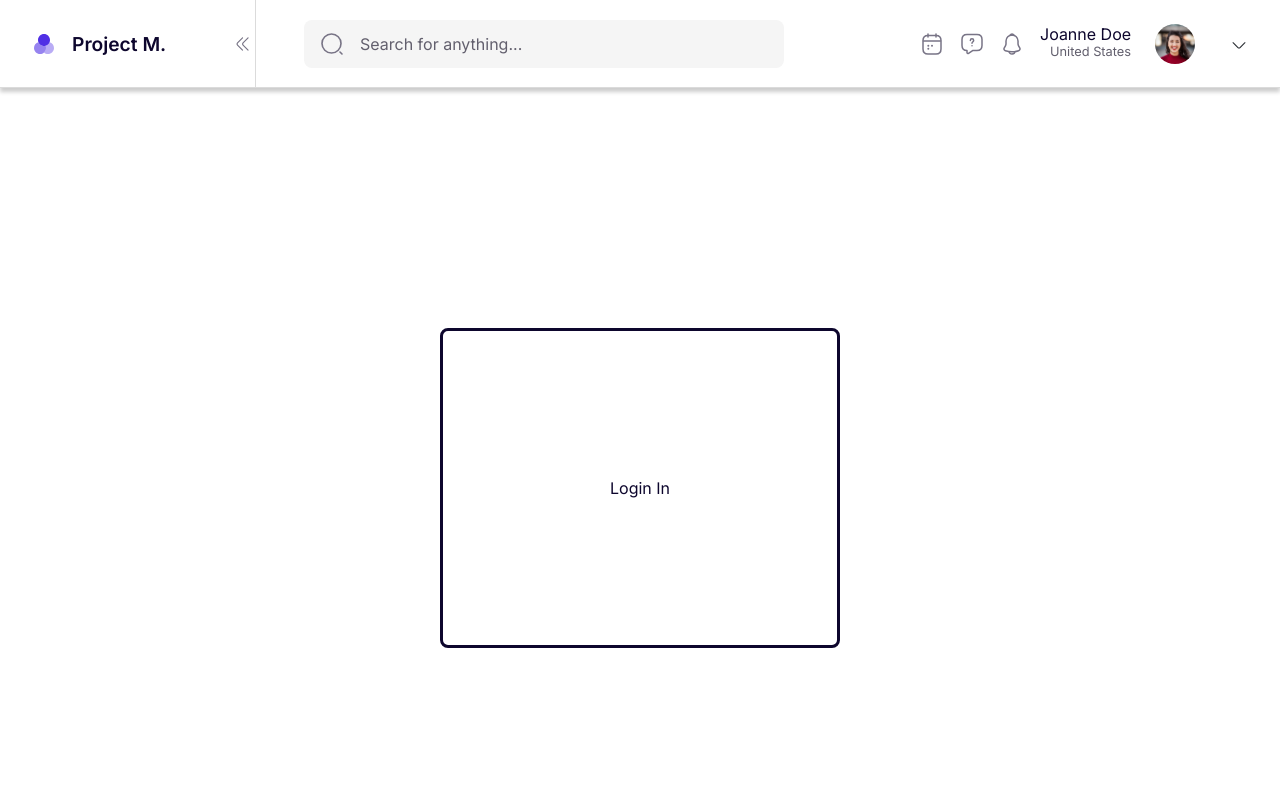
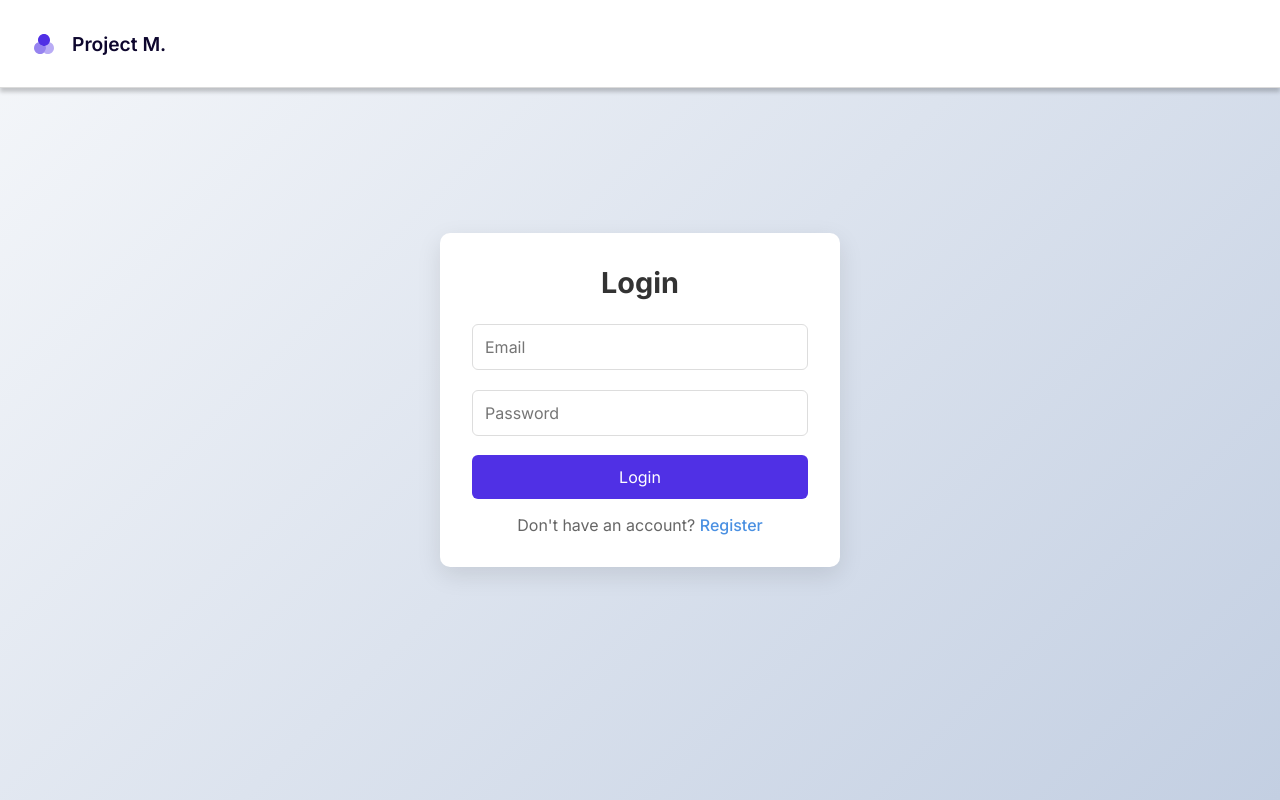
Before and after one commit to misha-vynnyk/project_m, a React (Vite) app: page / in a window 1280 px wide. Built offline with nearby package versions, Linux system fonts and the light colour scheme.

Commit message:
feat: added logIn and logOut button

```diff
--- a/src/components/Header/Header.jsx
+++ b/src/components/Header/Header.jsx
@@ -7,9 +7,11 @@ import { HeaderContainer, HeaderMainWrapper } from "./Header.styled";
 import PropTypes from "prop-types";
 import { SearchBar } from "./SearchBar/SearchBar";
 import { UserBlock } from "./UserBlock/UserBlock";
-import { forwardRef } from "react";
+import { forwardRef, useContext } from "react";
+import { loginContext } from "../../context/loginContext";
 
 const Header = forwardRef(({ onToggleSidebar, isSidebarOpen }, ref) => {
+  const { isLoggedIn } = useContext(loginContext);
   return (
     <HeaderContainer ref={ref}>
       <SidebarTopWrapper>
@@ -18,6 +20,7 @@ const Header = forwardRef(({ onToggleSidebar, isSidebarOpen }, ref) => {
           <span>Project M.</span>
         </Logo>
 
+        {isLoggedIn ? (
           <SidebarOpener
             className="sidebar-toggle"
             onClick={onToggleSidebar}
@@ -25,12 +28,19 @@ const Header = forwardRef(({ onToggleSidebar, isSidebarOpen }, ref) => {
           >
             <img src="icon/arrow_left.svg" alt="Sidebar opener" />
           </SidebarOpener>
+        ) : (
+          ""
+        )}
       </SidebarTopWrapper>
 
+      {isLoggedIn ? (
         <HeaderMainWrapper>
           <SearchBar />
           <UserBlock />
         </HeaderMainWrapper>
+      ) : (
+        ""
+      )}
     </HeaderContainer>
   );
 });
--- a/src/components/Header/UserBlock/UserBlock.jsx
+++ b/src/components/Header/UserBlock/UserBlock.jsx
@@ -1,4 +1,4 @@
-import { useState } from "react";
+import { useContext, useState } from "react";
 import {
   UserBlockContainer,
   UserInfo,
@@ -13,6 +13,8 @@ import {
   Wrapper,
   WrapperUserInfo,
 } from "./UserBlock.styled";
+import { ButtonLogout } from "../../LoginPage/LoginPage.styled";
+import { loginContext } from "../../../context/loginContext";
 
 const userMenu = [
   {
@@ -46,6 +48,8 @@ const userInfo = [
 
 export const UserBlock = () => {
   const [isUserMenuOpen, setIsUserMenuOpen] = useState(false);
+    const { handleSubmit } = useContext(loginContext);
+
 
   const handleUserMenuOpen = () => {
     setIsUserMenuOpen((prevState) => !prevState);
@@ -74,6 +78,8 @@ export const UserBlock = () => {
             <UserInfoAvatar src={avatar} alt={userName} role="presentation" />
           </Wrapper>
         ))}
+        <ButtonLogout onClick={handleSubmit}>Logout</ButtonLogout>
+
         <UserMenuOpener
           onClick={handleUserMenuOpen}
           aria-haspopup="true"
@@ -84,9 +90,7 @@ export const UserBlock = () => {
       </UserInfo>
       {isUserMenuOpen && (
         <Wrapper>
-          <UserMenuPupUp aria-label="User menu popup">
-
-          </UserMenuPupUp>
+          <UserMenuPupUp aria-label="User menu popup"></UserMenuPupUp>
         </Wrapper>
       )}
     </UserBlockContainer>
--- a/src/components/LoginPage/LoginPage.jsx
+++ b/src/components/LoginPage/LoginPage.jsx
@@ -1,10 +1,85 @@
-import { LoginForm, LoginStyled } from "./LoginPage.styled";
+import { useContext, useState } from "react";
+import {
+  LoginForm,
+  LoginStyled,
+  FormTitle,
+  InputGroup,
+  Input,
+  Button,
+  SwitchText,
+  SwitchLink,
+} from "./LoginPage.styled";
+import { loginContext } from "../../context/loginContext";
 
 const LoginPage = () => {
+  const { isLogin, setIsLogin, handleSubmit } = useContext(loginContext);
+  const [formData, setFormData] = useState({
+    email: "",
+    password: "",
+    confirmPassword: "",
+  });
+
+  // const handleSubmit = (event) => {
+  //   event.preventDefault();
+  //   setIsLogin(prev => !prev)
+  // };
+
+  const handleInputChange = (e) => {
+    const { name, value } = e.target;
+    setFormData((prev) => ({
+      ...prev,
+      [name]: value,
+    }));
+  };
+
   return (
     <LoginStyled>
-      <LoginForm>
-        Login In
+      <LoginForm onSubmit={handleSubmit}>
+        <FormTitle>{isLogin ? "Login" : "Register"}</FormTitle>
+
+        <InputGroup>
+          <Input
+            type="email"
+            name="email"
+            placeholder="Email"
+            value={formData.email}
+            onChange={handleInputChange}
+            required
+          />
+        </InputGroup>
+
+        <InputGroup>
+          <Input
+            type="password"
+            name="password"
+            placeholder="Password"
+            value={formData.password}
+            onChange={handleInputChange}
+            required
+          />
+        </InputGroup>
+
+        {!isLogin && (
+          <InputGroup>
+            <Input
+              type="password"
+              name="confirmPassword"
+              placeholder="Confirm Password"
+              value={formData.confirmPassword}
+              onChange={handleInputChange}
+              required
+            />
+          </InputGroup>
+        )}
+
+        <Button type="submit">{isLogin ? "Login" : "Register"}</Button>
+
+        <SwitchText>
+          {isLogin ? "Don't have an account? " : "Already have an account? "}
+          <SwitchLink onClick={() => setIsLogin(!isLogin)}>
+            {isLogin ? "Register" : "Login"}
+          </SwitchLink>
+        </SwitchText>
       </LoginForm>
     </LoginStyled>
   );
--- a/src/components/LoginPage/LoginPage.styled.jsx
+++ b/src/components/LoginPage/LoginPage.styled.jsx
@@ -4,16 +4,77 @@ export const LoginStyled = styled.div`
   display: flex;
   justify-content: center;
   align-items: center;
-  margin-top: 5.5rem;
-  height: 100vh;
+  min-height: 100vh;
+  background: linear-gradient(135deg, #f5f7fa 0%, #c3cfe2 100%);
+  padding: 20px;
 `;
 
 export const LoginForm = styled.form`
-  display: flex;
-  justify-content: center;
-  align-items: center;
-  border-radius: 0.5rem;
-  border: solid;
-  height: 20rem;
-  width: 25rem;
+  background: white;
+  padding: 2rem;
+  border-radius: 10px;
+  box-shadow: 0 8px 24px rgba(0, 0, 0, 0.1);
+  width: 100%;
+  max-width: 400px;
 `;
+
+export const FormTitle = styled.h2`
+  text-align: center;
+  color: #333;
+  margin-bottom: 1.5rem;
+  font-size: 1.8rem;
+`;
+
+export const InputGroup = styled.div`
+  margin-bottom: 1.2rem;
+`;
+
+export const Input = styled.input`
+  width: 100%;
+  padding: 12px;
+  border: 1px solid #ddd;
+  border-radius: 6px;
+  font-size: 1rem;
+  transition: border-color 0.3s ease;
+
+  &:focus {
+    outline: none;
+    border-color: ${({ theme }) => theme.colors.secondaryLightBackground};
+  }
+`;
+
+export const Button = styled.button`
+  width: 100%;
+  padding: 12px;
+  background: #5030e5;
+  color: white;
+  border: none;
+  border-radius: 6px;
+  font-size: 1rem;
+  cursor: pointer;
+  transition: background 0.3s ease;
+
+  &:hover {
+    background: #5239c3;
+  }
+`;
+
+export const ButtonLogout = styled(Button)`
+  /* width: 10rem; */
+`
+
+export const SwitchText = styled.p`
+  text-align: center;
+  margin-top: 1rem;
+  color: #666;
+`;
+
+export const SwitchLink = styled.span`
+  color: #4a90e2;
+  cursor: pointer;
+  font-weight: 500;
+
+  &:hover {
+    text-decoration: underline;
+  }
+`;
--- a/src/context/loginContext.jsx
+++ b/src/context/loginContext.jsx
@@ -1,6 +1,9 @@
 import { createContext } from "react";
 
 export const loginContext = createContext({
-  isLoggedIn: true,
+  isLoggedIn: false,
   setIsLoggedIn: () => {},
+  isLogin: true,
+  setIsLogin: () => { },
+  handleSubmit: () => {},
 });
--- a/src/context/loginProvider.jsx
+++ b/src/context/loginProvider.jsx
@@ -4,9 +4,17 @@ import { loginContext } from "./loginContext";
 
 export const LoginProvider = ({ children }) => {
   const [isLoggedIn, setIsLoggedIn] = useState(false);
+  const [isLogin, setIsLogin] = useState(true);
+
+  const handleSubmit = (event) => {
+    event.preventDefault();
+    setIsLoggedIn((prev) => !prev);
+  };
 
   return (
-    <loginContext.Provider  value={{ isLoggedIn, setIsLoggedIn }}>
+    <loginContext.Provider
+      value={{ isLoggedIn, setIsLoggedIn, isLogin, setIsLogin, handleSubmit }}
+    >
       {children}
     </loginContext.Provider>
   );
```
Lines whose indentation alone changed are shown as unchanged.
